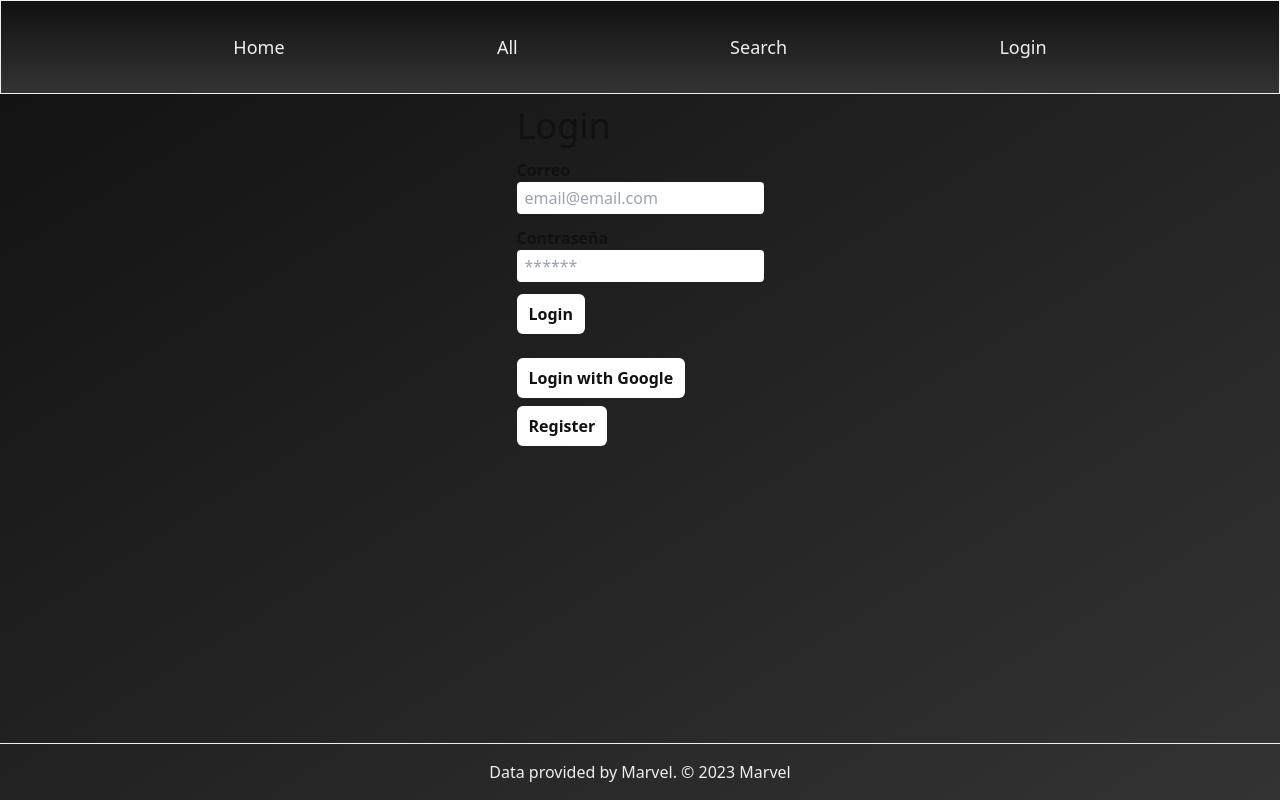
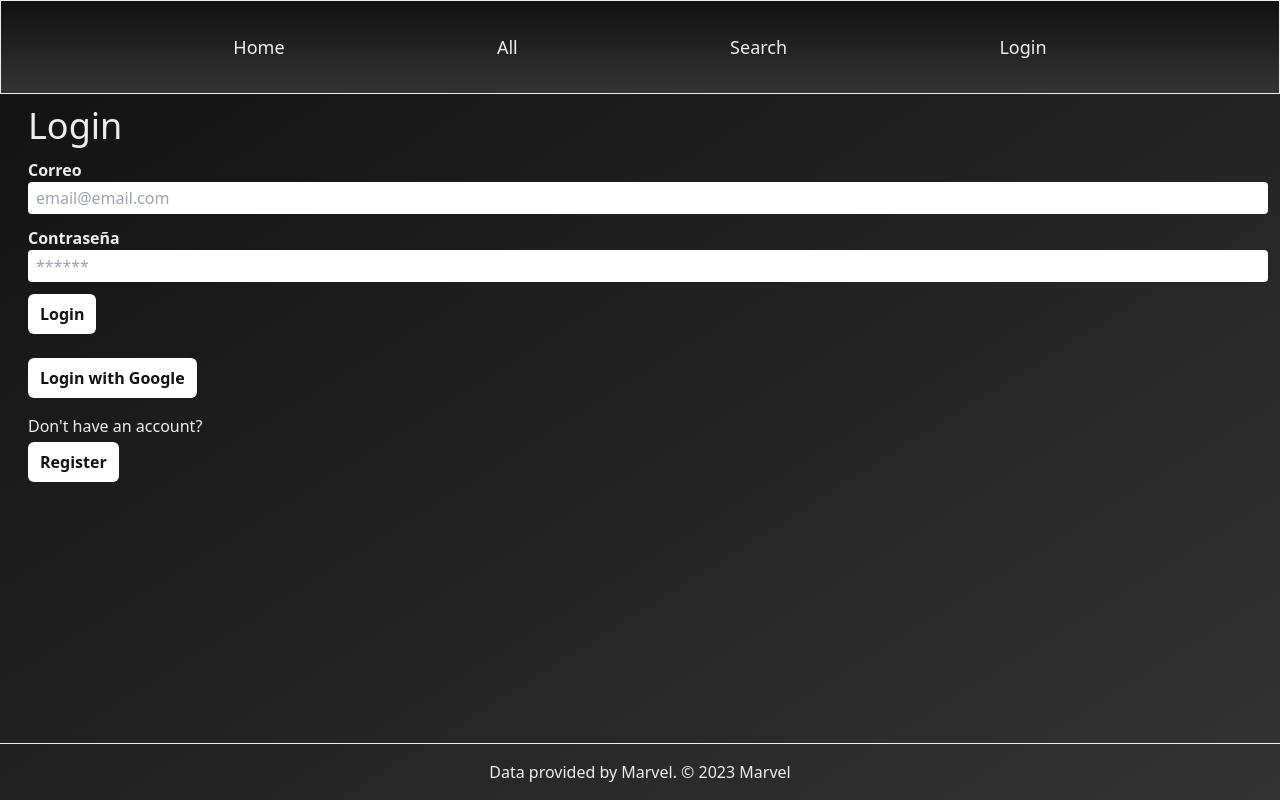
Before and after one commit to icplana/filmSeriesWebsite, a React (Vite) app: page /login in a window 1280 px wide. Built offline with nearby package versions, Linux system fonts and the light colour scheme.

Commit message:
loginpage changed

```diff
--- a/src/pages/LoginPage.jsx
+++ b/src/pages/LoginPage.jsx
@@ -37,30 +37,30 @@ export const LoginPage = () => {
     }
 
   return (
-    <div className="mx-2 mt-3 text-primary">
-        <h2 className="text-4xl font-light mb-3">Login</h2>
+    <div className="sm:mx-2 mt-2 sm:mt-3 text-primary w-screen px-5">
+        <h2 className="text-4xl font-light mb-3 text-white2">Login</h2>
 
-        <form onSubmit={ onSubmit } className="mb-4">
+        <form onSubmit={ onSubmit } className="mb-4 w-full">
             <div className=" mb-3">
-                <label className="block font-semibold">Correo</label>
+                <label className="block font-semibold text-white2">Correo</label>
                 <input
                     type="email"
                     name="email"
                     value={ email }
                     onInput={ onInputChange }
-                    className="rounded px-2 py-1"
+                    className="rounded px-2 py-1 w-full"
                     placeholder="email@email.com"
                 />
             </div>
 
             <div className="mb-3">
-                <label className="block font-semibold">Contraseña</label>
+                <label className="block font-semibold text-white2">Contraseña</label>
                 <input
                     type="password"
                     name="password"
                     value={ password }
                     onInput={ onInputChange }
-                    className="rounded px-2 py-1"
+                    className="rounded px-2 py-1 w-full"
                     placeholder="******"
                 />
             </div>
@@ -69,8 +69,10 @@ export const LoginPage = () => {
         </form>
 
 
-        <button className="bg-white rounded-md px-3 py-2 font-bold mb-2"  onClick={ onGoogleLogin }>Login with Google</button>
+        <button className="bg-white rounded-md px-3 py-2 font-bold mb-4"  onClick={ onGoogleLogin }>Login with Google</button>
 
+
+        <p className="text-white2 mb-1">Don't have an account?</p>
         <Link className="bg-white rounded-md px-3 py-2 font-bold mb-2 block w-fit" to="/register" >Register</Link>
 
 
```
